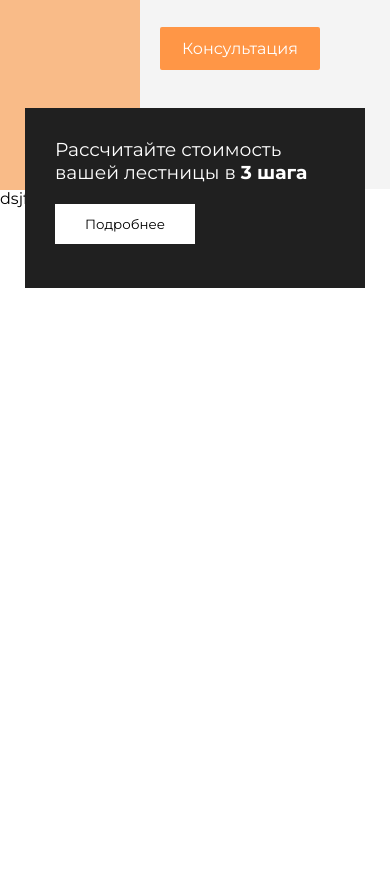
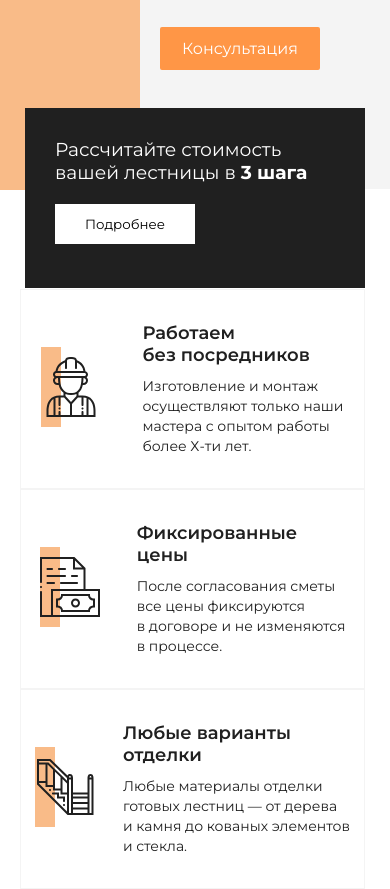
Before and after one commit to Muh1isa/lesenka, a plain HTML site: page index.html in a window 390 px wide. Shown: the part 714-1603 px from the top of the page. Before the commit the page ends 1002 px from the top, so only its background shows below. Drawn offline with Linux system fonts and the light colour scheme.

Commit message:
header and 2 section finished

```diff
--- a/index.html
+++ b/index.html
@@ -68,8 +68,36 @@
         </div>
 
         </section>
-        <section>
-            dsjfghsidjk
+        <section class="section1 container">
+            <ul class="section1__list">
+                <li class="section1__list-item">
+                    <div class="section1__list-item-img">
+                        <img src="./images/worker.svg" alt="image">
+                    </div>
+                    <div>
+                        <h3>Работаем <br> без посредников</h3>
+                        <p>Изготовление и монтаж <br> осуществляют только наши <br> мастера с опытом работы <br> более Х-ти лет.</p>
+                    </div>
+                </li>
+                <li class="section1__list-item">
+                    <div class="section1__list-item-img">
+                        <img src="./images/money.svg" alt="image">
+                    </div>
+                    <div>
+                        <h3>Фиксированные <br> цены</h3>
+                        <p>После согласования сметы <br> все цены фиксируются <br> в договоре и не изменяются <br> в процессе.</p>
+                    </div>
+                </li>
+                <li class="section1__list-item">
+                    <div class="section1__list-item-img">
+                        <img src="./images/stair.svg" alt="image">
+                    </div>
+                    <div>
+                        <h3>Любые варианты <br> отделки</h3>
+                        <p>Любые материалы отделки <br> готовых лестниц — от дерева <br> и камня до кованых элементов <br> и стекла.</p>
+                    </div>
+                </li>
+            </ul>
         </section>
     </main>
 </body>
--- a/scss/blocks/_blocks.scss
+++ b/scss/blocks/_blocks.scss
@@ -1,3 +1,4 @@
 @import './header';
 @import './hero';
+@import './section1';
 @import './footer';
--- /dev/null
+++ b/scss/blocks/_section1.scss
@@ -0,0 +1,79 @@
+.section1 {
+    height: 400px;
+    margin: 200px auto 0 auto;
+    &__list {
+        display: flex;
+        align-items: center;
+        justify-content: center;
+        &-item {
+            display: flex;
+            align-items: center;
+            justify-content: space-around;
+            width: 450px;
+            height: 200px;
+            border: 1px solid #F4F4F4;
+            &-img {
+                position: relative;
+            }
+            &-img::before {
+                position: absolute;
+                content: '';
+                width: 20px;
+                height: 80px;
+                background-color: #F9BB88;
+                z-index: -1;
+                top: -10px;
+            }
+            h3 {
+                font-size: 18px;
+                font-weight: 600;
+                color: $mainColor;
+            }
+            p {
+                font-size: 14px;
+                font-weight: 400;
+                color: $mainColor;
+                line-height: 20px;
+                margin: 10px 0 0 0;
+            }
+        }
+    }
+}
+
+
+@media screen and (max-width: 768px) {
+    .section1 {
+        width: 100%;
+        margin: 100px 0 0 0;
+        &__list {
+            &-item {
+                h3 {
+                    font-size: 16px;
+                }
+                p {
+                    font-size: 10px;
+                }
+            }
+        }
+    }
+}
+
+
+
+@media screen and (max-width: 400px) {
+    .section1 {
+        width: 100%;
+        &__list {
+            display: block;
+            &-item {
+                width: 345px;
+                h3 {
+                    font-size: 18px;
+                }
+                p {
+                    font-size: 14px;
+                }
+            }
+        }
+    }
+}
```
Also changed, not shown: css/main.css, images/money.svg (added), images/stair.svg (added), images/worker.svg (added), 1 other file.
